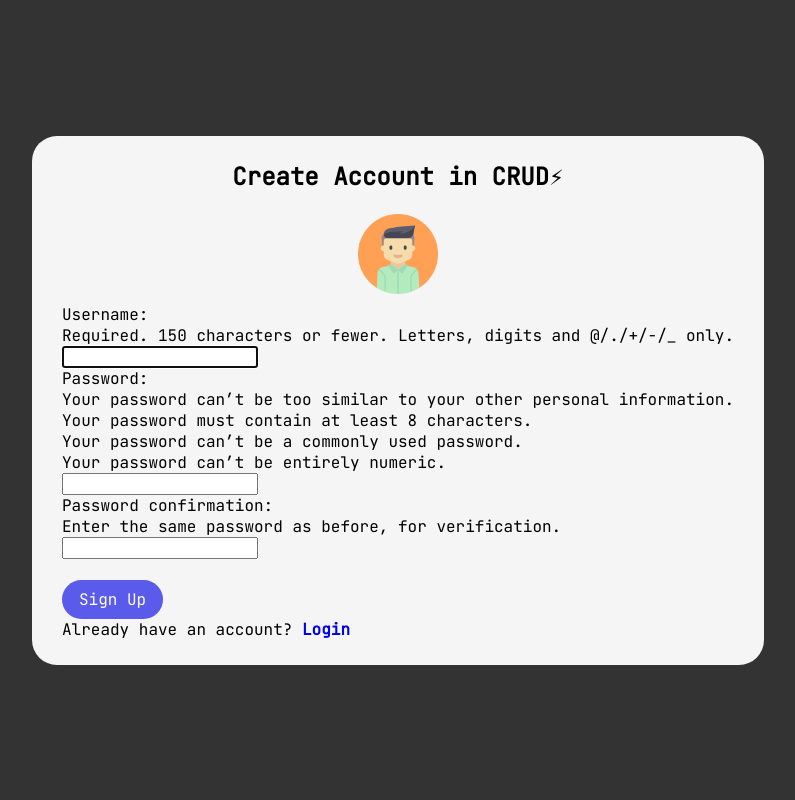
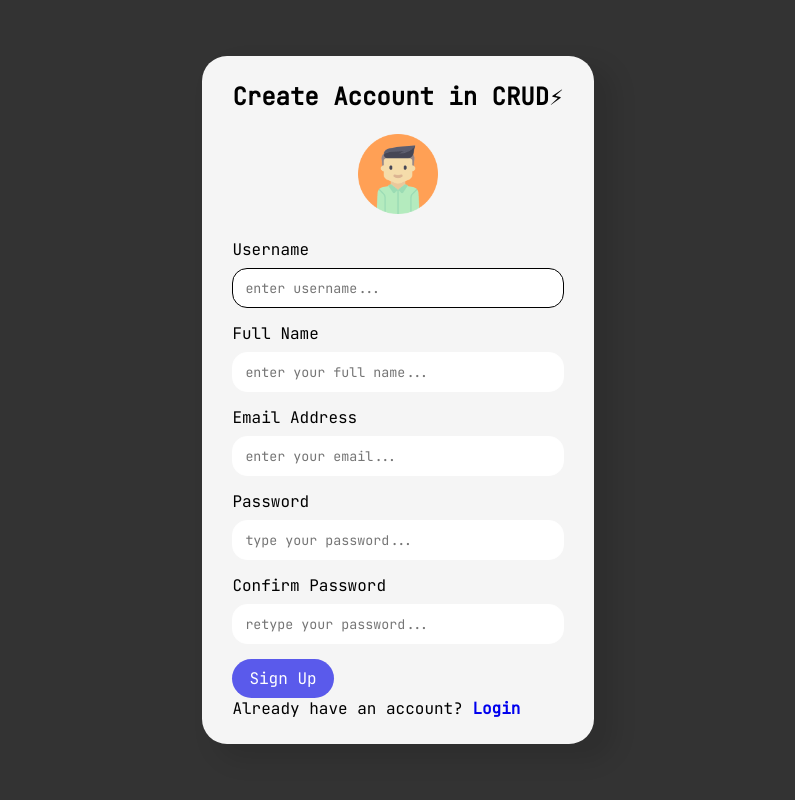
Before and after one commit to sudocodedev/DJ_CRUD, a Django app: page /register/ in a window 1280 px wide. Shown: the whole page, without its empty margins (242-1037 px from the left). Run offline with Django 4.2, Linux system fonts and the light colour scheme.

Commit message:
updated user creation & its style

```diff
--- /dev/null
+++ b/authentication/forms.py
@@ -0,0 +1,29 @@
+from django import forms
+from django.contrib.auth.models import User
+from django.contrib.auth.forms import UserCreationForm
+
+class userRegisterForm(UserCreationForm):
+    email=forms.EmailField(label="Email",widget=forms.EmailInput(attrs={'placeholder': 'enter your email...','class': 'signup_field'}))
+    fullname=forms.CharField(max_length=30,label="Full Name",widget=forms.TextInput(attrs={'placeholder': 'enter your full name...','class': 'signup-field'}))
+    class Meta:
+        model=User
+        fields=("username","fullname","email","password1","password2")
+        widgets = {
+            'username': forms.TextInput(attrs={'placeholder': 'enter username...','class':'signup_field'}),
+        }
+
+    def __init__(self,*args,**kwargs):
+        super(userRegisterForm,self).__init__(*args,**kwargs)
+        self.fields['password1'].widget.attrs['placeholder']='type your password...'
+        self.fields['password1'].widget.attrs['class']='signup_field'
+        self.fields['password2'].widget.attrs['placeholder']='retype your password...'
+        self.fields['password2'].widget.attrs['class']='signup_field'
+
+    def save(self,commit=True):
+        user=super(userRegisterForm,self).save(commit=False)
+        first_name,last_name=self.cleaned_data['fullname'].split()
+        user.first_name,user.last_name=first_name,last_name
+        user.email=self.cleaned_data["email"]
+        if commit:
+            user.save()
+        return user
--- a/authentication/templates/authentication/authentication.html
+++ b/authentication/templates/authentication/authentication.html
@@ -14,13 +14,6 @@
     <div class="container">
         {% if page == 'login' %}
             <div class="page">
-                <!-- {% if messages %}
-                    <ul class="messages">
-                        {% for message in messages %}
-                        <li>{{ message }}</li>
-                        {% endfor %}
-                    </ul>
-                {% endif %} -->
                 <h2>Sign in to CRUD⚡</h2>
                 <small>Login here using your username and password</small>
                 <div class="wrapper"><img src="{% static 'img/login.png' %}" alt="logo"></div>
@@ -44,8 +37,26 @@
             <div class="wrapper"><img src="{% static 'img/signup.png' %}" alt="logo"></div>
             <form action="" method="POST">
                 {% csrf_token %}
-                {{ form.as_div }}
-                <br>
+                <div class="div">
+                    <label>Username</label>
+                    {{form.username}}
+                </div>
+                <div class="div">
+                    <label>Full Name</label>
+                    {{form.fullname}}
+                </div>
+                <div class="div">
+                    <label>Email Address</label>
+                    {{form.email}}
+                </div>
+                <div class="div">
+                    <label>Password</label>
+                    {{form.password1}}
+                </div>
+                <div class="div">
+                    <label>Confirm Password</label>
+                    {{form.password2}}
+                </div>
                 <button type="submit" class="btn">Sign Up</button>
             </form>
             <div class="signin">Already have an account? <strong><a href="{% url 'login-page' %}">Login</a></strong></div>
--- a/authentication/views.py
+++ b/authentication/views.py
@@ -3,22 +3,22 @@ from django.contrib.auth import authenticate,login,logout
 from django.contrib.auth.models import User
 from django.contrib import messages
 from django.shortcuts import redirect
-from django.contrib.auth.forms import UserCreationForm
-
+from .forms import userRegisterForm
 
 def registerUser(request):
-    form=UserCreationForm()
     if request.method == "POST":
-        form=UserCreationForm(request.POST)
+        # form=UserCreationForm(request.POST)
+        form=userRegisterForm(request.POST)
         if form.is_valid():
             user=form.save(commit=False)
             user.username=user.username.lower()
             print("New account for {} has been created!".format(user.username))
             user.save()
+            login(request,user)
             return redirect('post-page')
     else:
-        messages.error(request,"Error occured, pls recheck the input once.")
-
+        # form=UserCreationForm()
+        form=userRegisterForm()
     context={'form':form}
     return render(request,'authentication/authentication.html',context)
 
--- a/post/form.py
+++ b/post/form.py
@@ -4,10 +4,10 @@ from .models import post
 class postForm(forms.ModelForm):
     class Meta:
         model = post
-        fields = ["title","author","genre","ratings","image","content"]
+        fields = ["title","genre","ratings","image","content"]
         widgets = {
             'title': forms.TextInput(attrs={'placeholder': 'enter title for your post...'}),
-            'author': forms.Select(attrs={'placeholder': 'Select Author'}),
+            # 'author': forms.Select(attrs={'placeholder': 'Select Author'}),
             'genre': forms.TextInput(attrs={'placeholder':'enter genre eg. romance,action,comedy,...'}),
             'ratings': forms.TextInput(attrs={'placeholder':'provide your ratings...'}),
             # 'content': forms.TextInput(attrs={'placeholder':'start typing...'}),
--- a/static/css/authentication.css
+++ b/static/css/authentication.css
@@ -31,6 +31,7 @@ img{
     background-color: whitesmoke;
     border-radius: 25px;
     padding: 25px 30px;
+    box-shadow: 17px 13px 22px 5px rgba(0,0,0,0.1);
 }
 
 
@@ -78,6 +79,6 @@ h2 {
 }
 
 .signup{
-    margin: 8px 0;
+    margin: 12px 0;
     padding: 10px 0;
 }
```
Also changed, not shown: post/views.py (+5 -2 lines), db.sqlite3.
